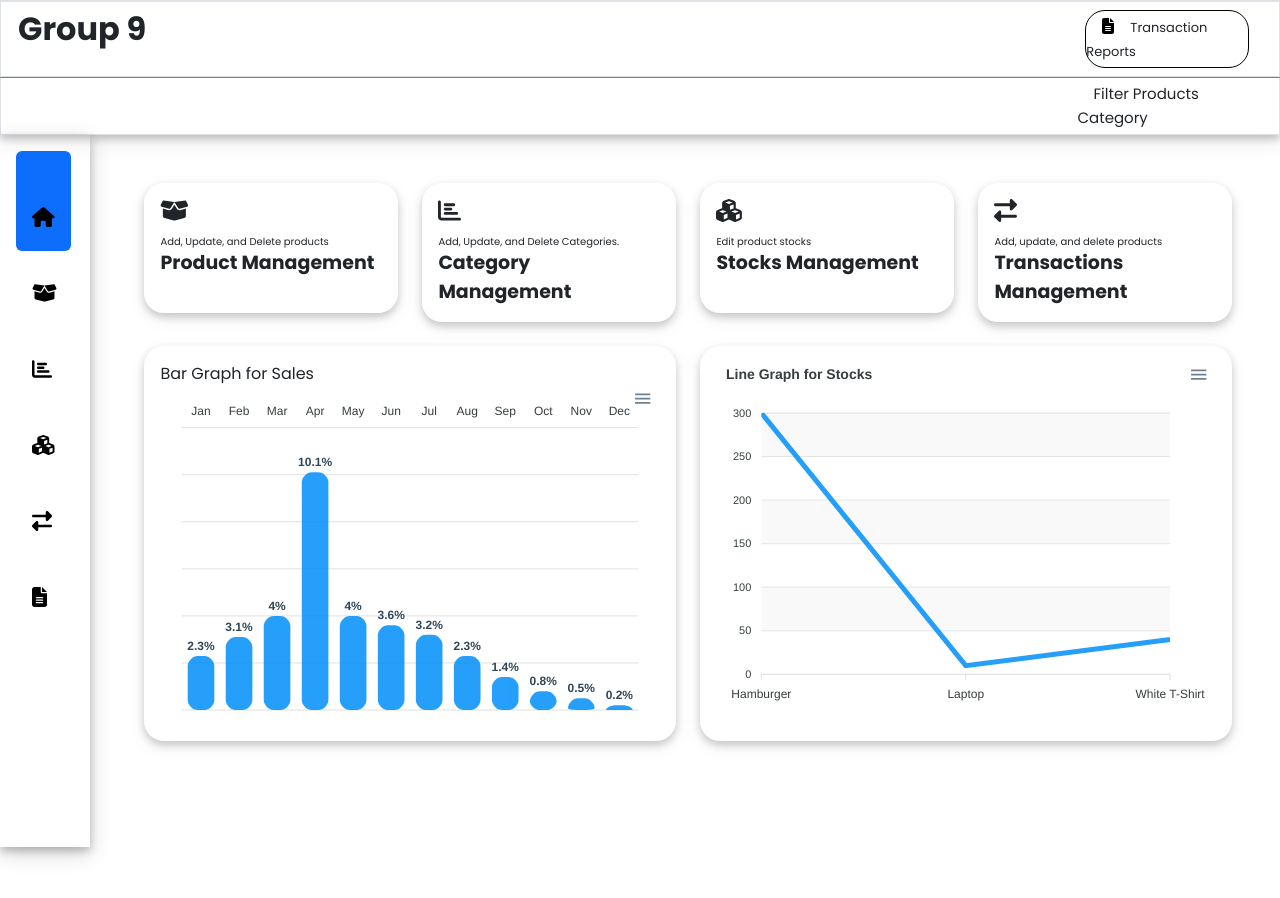
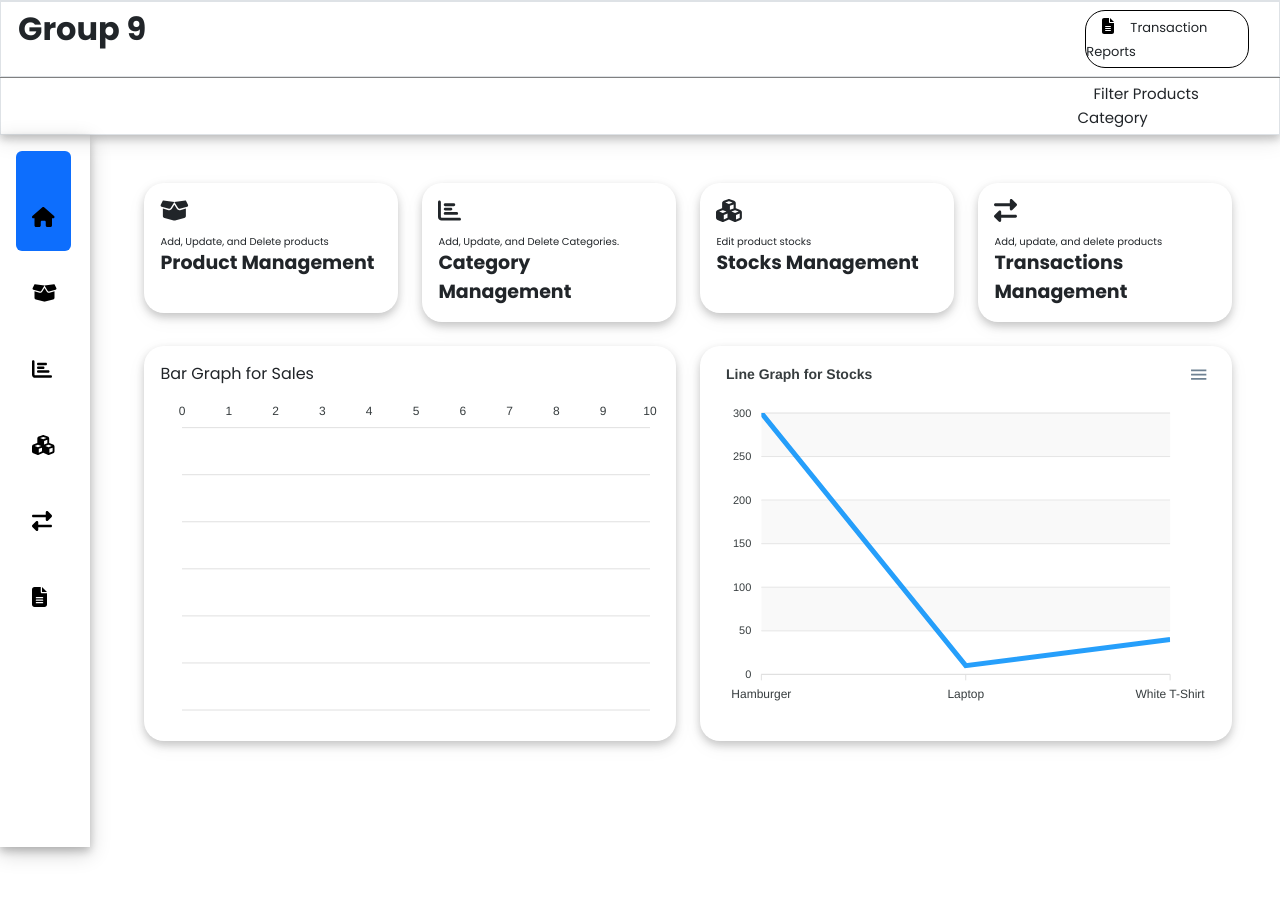
Before and after one commit to RicardoJrHermogino/group9_final_exam, a React (Create React App) app: page / in a window 1280 px wide. Shown: the top 898 px of the page. Built offline with nearby package versions, Linux system fonts and the light colour scheme.

Commit message:
bar graph

```diff
--- a/src/App.js
+++ b/src/App.js
@@ -164,7 +164,7 @@ function App() {
                     deleteProduct={deleteProduct}
                     updateProduct={updateProduct}
                     updateStock={updateStock}
-                    salesData={salesData}
+                    transactions={transactions}
                   />
               </Tab>
               <Tab eventKey="products" title={
--- a/src/Pages/Dashboard.js
+++ b/src/Pages/Dashboard.js
@@ -6,7 +6,7 @@ import { Modal, Button } from 'react-bootstrap';
 import ProductManagement from './ProductManagement';
 import Chart from 'react-apexcharts';
 
-const Dashboard = ({products, }) => {
+const Dashboard = ({products, transactions}) => {
 
   const [isHovered1, setHover1] = useState(false);
   const [isHovered2, setHover2] = useState(false);
@@ -29,10 +29,37 @@ const Dashboard = ({products, }) => {
   };
 
 
+
+
+  const groupedTransactions = [];
+  for (const transaction of transactions) {
+    let existingProduct = null;
+
+    // Check if the product already exists in groupedTransactions
+    for (const groupedTransaction of groupedTransactions) {
+      if (groupedTransaction.name === transaction.name) {
+        existingProduct = groupedTransaction;
+        break;
+      }
+    }
+
+    // If the product exists, update its quantity, otherwise add a new entry
+    if (existingProduct) {
+      existingProduct.quantity += transaction.quantity;
+    } else {
+      groupedTransactions.push({
+        name: transaction.name,
+        quantity: transaction.quantity,
+        price: transaction.price, // Make sure to include the price property
+      });
+    }
+  }
+
+
   const barChartOptions = {
     series: [{
       name: 'Inflation',
-      data: [2.3, 3.1, 4.0, 10.1, 4.0, 3.6, 3.2, 2.3, 1.4, 0.8, 0.5, 0.2],
+      data:  groupedTransactions.map((transaction) => transaction.quantity * transaction.price),
     }],
     chart: {
       height: 350,
@@ -49,7 +76,7 @@ const Dashboard = ({products, }) => {
     dataLabels: {
       enabled: true,
       formatter: function (val) {
-        return val + "%";
+        return "₱" + val ;
       },
       offsetY: -20,
       style: {
@@ -58,7 +85,7 @@ const Dashboard = ({products, }) => {
       },
     },
     xaxis: {
-      categories: ["Jan", "Feb", "Mar", "Apr", "May", "Jun", "Jul", "Aug", "Sep", "Oct", "Nov", "Dec"],
+      categories: groupedTransactions.map((transaction) => transaction.name),
       position: 'top',
       axisBorder: {
         show: false,
```
